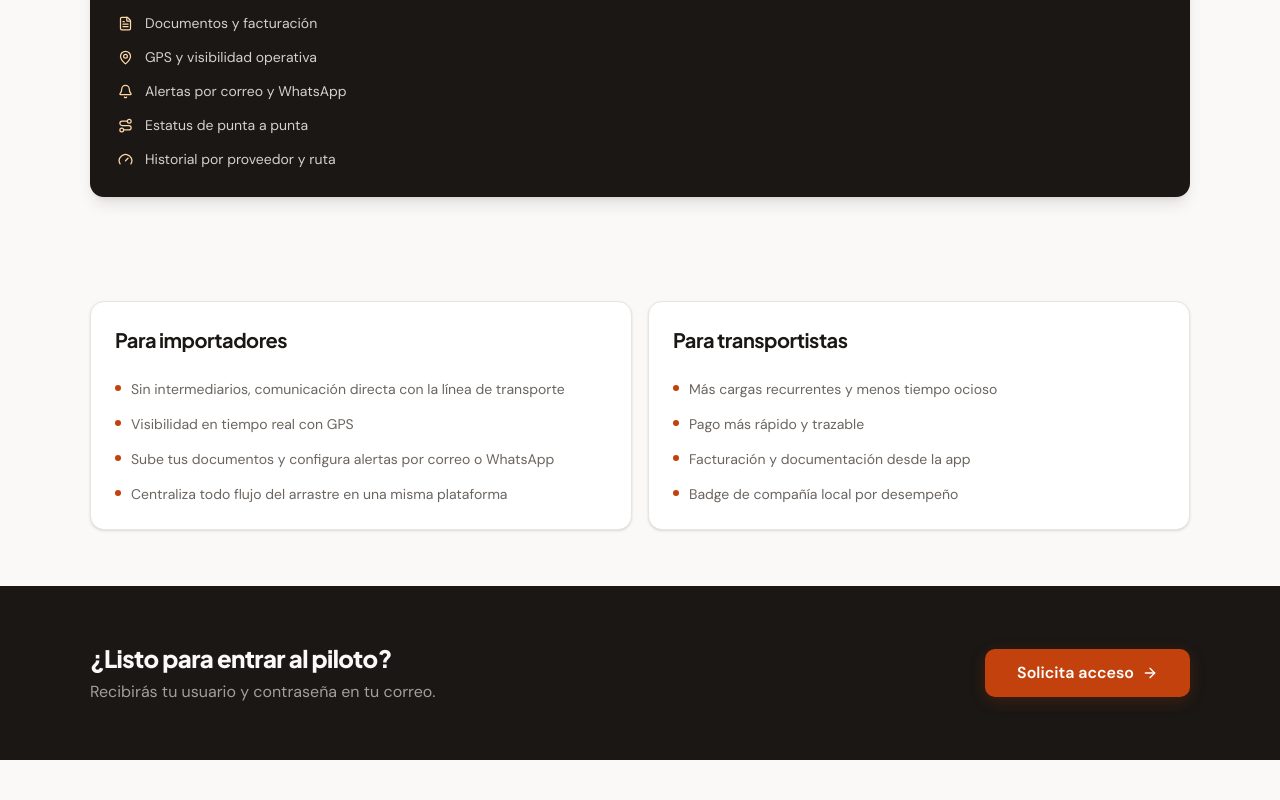
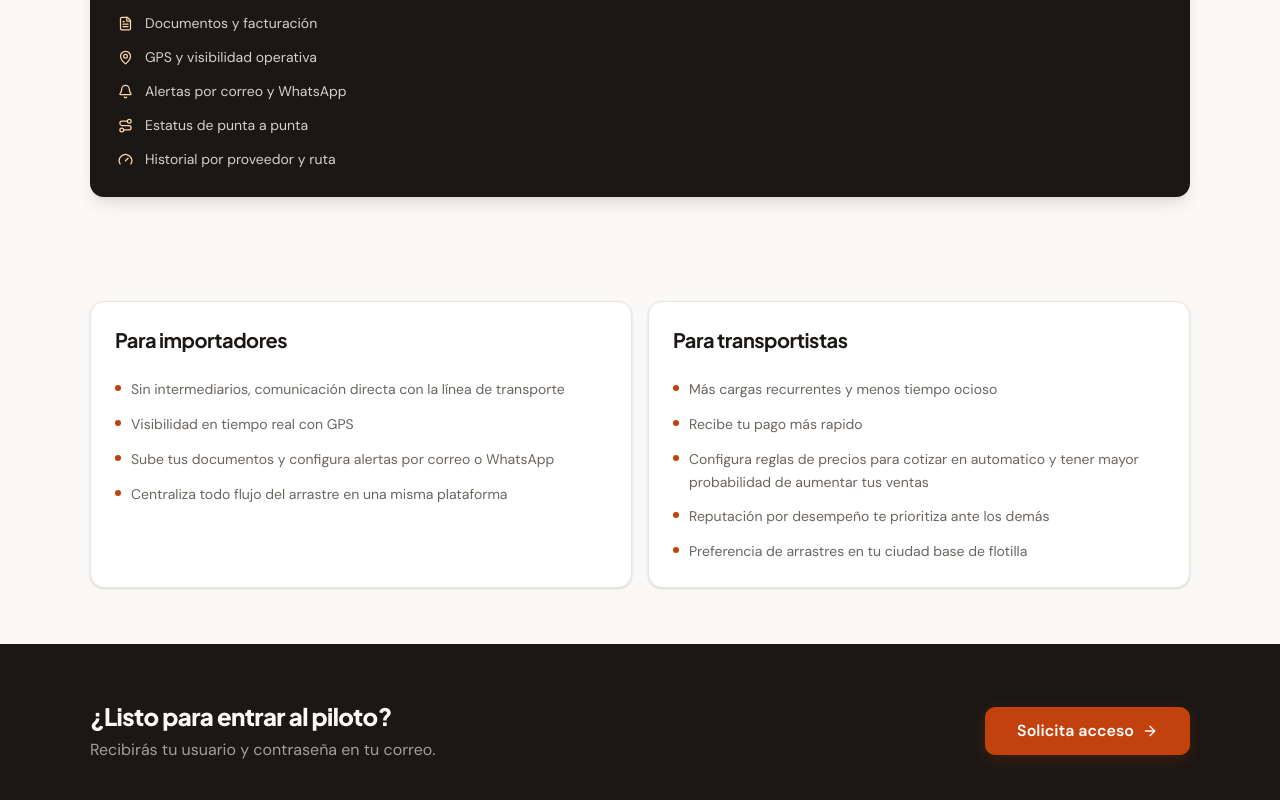
Before and after one commit to apollo-ex/arrastralo, a Next.js app: page /landing in a window 1280 px wide. Shown: the part 5089-5889 px from the top of the page. Before the commit the page ends 5849 px from the top, so only its background shows below. Built offline with nearby package versions, Linux system fonts and the light colour scheme.

Commit message:
Update transportista value bullets per requested copy

```diff
--- a/app/landing/page.tsx
+++ b/app/landing/page.tsx
@@ -508,9 +508,10 @@ export default function LandingPage() {
               title: 'Para transportistas',
               items: [
                 'Más cargas recurrentes y menos tiempo ocioso',
-                'Pago más rápido y trazable',
-                'Facturación y documentación desde la app',
-                'Badge de compañía local por desempeño',
+                'Recibe tu pago más rapido',
+                'Configura reglas de precios para cotizar en automatico y tener mayor probabilidad de aumentar tus ventas',
+                'Reputación por desempeño te prioritiza ante los demás',
+                'Preferencia de arrastres en tu ciudad base de flotilla',
               ],
             },
           ].map(({ title, items }) => (
```
